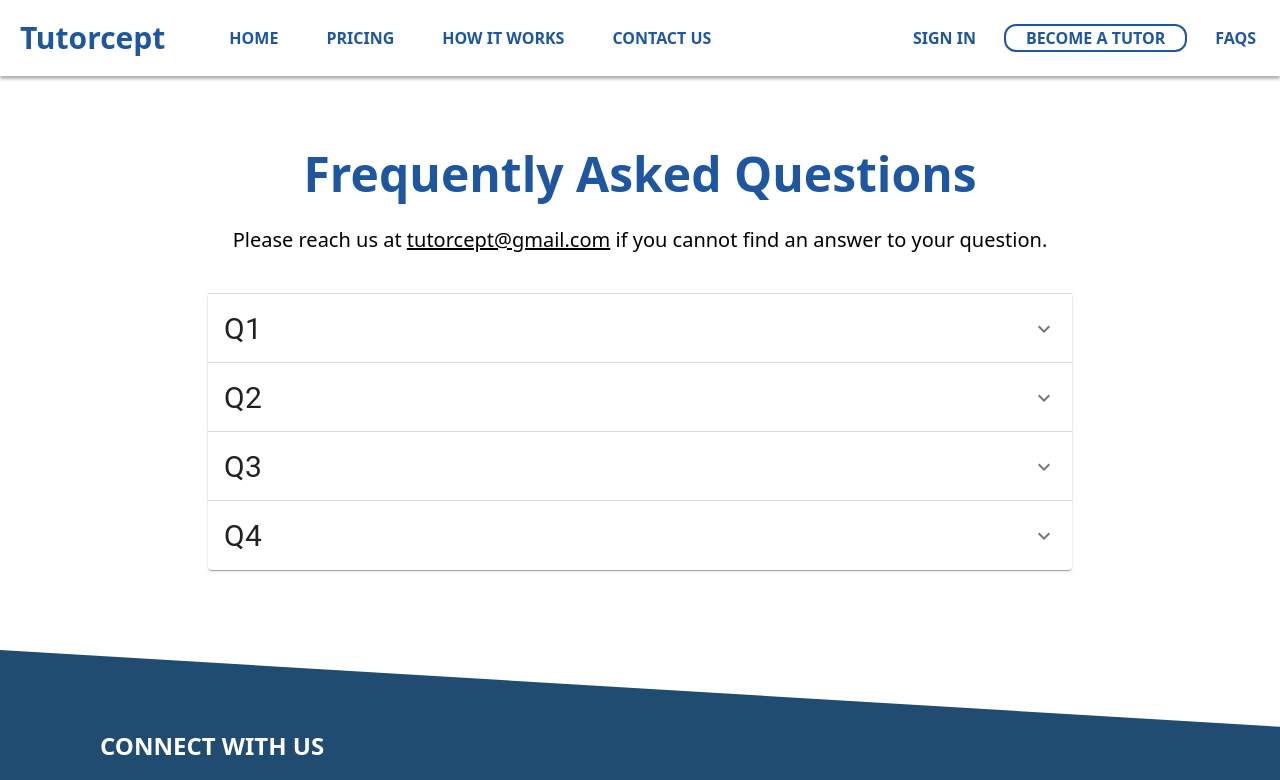
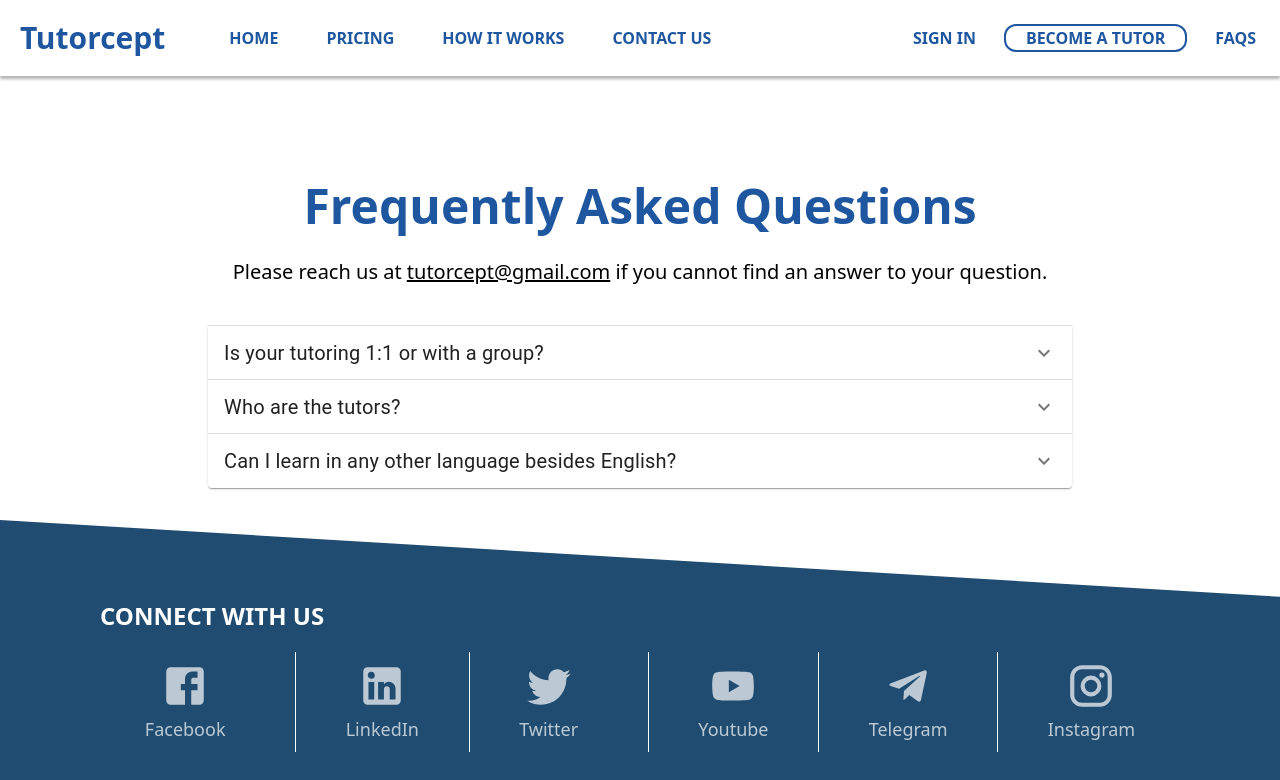
Before and after one commit to ati07/Tutorcept, a Next.js app: page /faqs in a window 1280 px wide. Shown: the top 780 px of the page. Built offline with nearby package versions, Linux system fonts and the light colour scheme.

Commit message:
22th commit

```diff
--- a/component/Header.js
+++ b/component/Header.js
@@ -78,7 +78,7 @@ function Header() {
   return (
     <div
       className={`${
-        clr ? "w-full lg:pl-5 fixed top-0 bg-white transition duration-700 ease-in-out header" : "absolute top-[0px] w-[96%]"
+        clr ? "w-full lg:max-w-[96%] fixed top-0 bg-white transition duration-700 ease-in-out header" : "absolute top-[0px] lg:w-[96%]"
       } lg:py-4 border-b-[1px] border-[#ababab] font-semibold text-base flex items-center justify-between z-20`}
     >
       <div className="flex">
@@ -161,6 +161,8 @@ function Header() {
         ))}
       </div>
       <Dialog
+      scroll='body'
+        maxWidth='true'
         open={open}
         TransitionComponent={Transition}
         keepMounted
--- a/pages/_app.js
+++ b/pages/_app.js
@@ -2,9 +2,9 @@ import '../styles/globals.css'
 
 function MyApp({ Component, pageProps }) {
   return(
-  <div>
+
   <Component {...pageProps} />
-  </div>
+
   )
 }
 
--- a/pages/faqs.js
+++ b/pages/faqs.js
@@ -13,19 +13,47 @@ import Typography from "@material-ui/core/Typography";
 import ExpandMoreIcon from "@material-ui/icons/ExpandMore";
 
 function Faqs() {
+  const data = [
+    {
+      qid: 1,
+      question: "Is your tutoring 1:1 or with a group?",
+      answer:
+        "Yes, Tutorcept provides both 1:1 as well as tutoring of a small group (1:10). Our tutors are trained to deliver lessons for an individual’s need and a group too.",
+    },
+    {
+      qid: 2,
+      question: "Who are the tutors?",
+      answer:
+        "Our tutors come from diverse backgrounds including current and former teachers, experienced professionals from the medical, engineering, and humanities field. We recruit tutors from top colleges and universities who are experts in their respective academic subjects and passionate about helping students achieve their goals.",
+    },
+    {
+      qid: 3,
+      question: "Can I learn in any other language besides English?",
+      answer:
+        "We offer tutoring in English as students find it the most comfortable language. Besides, we also have the option of Tutoring in Hindi for the students following Indian Curriculums. Very soon we shall be expanding our tutoring services in several other languages too.",
+    },
+  ];
   const useStyles = makeStyles((theme) => ({
     root: {
       width: "80%",
       height: 600,
     },
     heading: {
-      fontSize: theme.typography.pxToRem(30),
-      flexBasis: "33.33%",
+      fontSize: theme.typography.pxToRem(20),
+      // flexBasis: "33.33%",
       flexShrink: 0,
+      color:'#1e56a0',
+    },
+    headingWithNoColor: {
+      fontSize: theme.typography.pxToRem(20),
+      // flexBasis: "33.33%",
+      flexShrink: 0,
+      // color:'#1e56a0',
     },
     secondaryHeading: {
       fontSize: theme.typography.pxToRem(15),
       color: theme.palette.text.secondary,
+      opacity:1,
     },
   }));
   const classes = useStyles();
@@ -35,99 +63,42 @@ function Faqs() {
     setExpanded(isExpanded ? panel : false);
   };
   return (
-    <div className="w-full h-[500px]">
+    <div className="w-full h-auto">
       {/* <TopHeader /> */}
       <WhiteHeader />
 
-      <div className="w-full h-[500px] flex flex-col mt-[150px] px-52">
-        <div className='text-center pb-10'>
-        <h1 className='text-5xl text-[#1e56a0] font-bold pb-7'>Frequently Asked Questions</h1>
-        <p className='text-xl'>Please reach us at <u>tutorcept@gmail.com</u> if you cannot find an answer to your question.</p>
+      <div className="w-full h-auto flex flex-col mt-[150px] px-52 py-8">
+        <div className="text-center pb-10">
+          <h1 className="text-5xl text-[#1e56a0] font-bold pb-7">
+            Frequently Asked Questions
+          </h1>
+          <p className="text-xl">
+            Please reach us at <u>tutorcept@gmail.com</u> if you cannot find an
+            answer to your question.
+          </p>
         </div>
+        {data.map((item, i) => (
           <Accordion
-          expanded={expanded === "panel1"}
-          onChange={handleChange("panel1")}
+          key={i}
+            expanded={expanded === `panel${i + 1}`}
+            onChange={handleChange(`panel${i + 1}`)}
           >
             <AccordionSummary
               expandIcon={<ExpandMoreIcon />}
-            aria-controls="panel1bh-content"
-            id="panel1bh-header"
+              aria-controls={`panel${i + 1}bh-content`}
+              id={`panel${i}bh-header`}
             >
-            <Typography className={classes.heading}>
-              Q1
+              <Typography className={expanded === `panel${i + 1}`?`${classes.heading}`:`${classes.headingWithNoColor}`}>
+                {item["question"]}
               </Typography>
-            {/* <Typography className={classes.secondaryHeading}>I am an accordion</Typography> */}
+              {/* <Typography >I am an accordion</Typography> */}
             </AccordionSummary>
             <AccordionDetails>
-            <Typography>
-              Nulla facilisi. Phasellus sollicitudin nulla et quam mattis
-              feugiat. Aliquam eget maximus est, id dignissim quam.
-            </Typography>
+              <Typography >{item["answer"]}</Typography>
             </AccordionDetails>
           </Accordion>
-        <Accordion
-          expanded={expanded === "panel2"}
-          onChange={handleChange("panel2")}
-        >
-          <AccordionSummary
-            expandIcon={<ExpandMoreIcon />}
-            aria-controls="panel2bh-content"
-            id="panel2bh-header"
-          >
-            <Typography className={classes.heading}>Q2</Typography>
-            {/* <Typography className={classes.secondaryHeading}>
-            You are currently not an owner
-          </Typography> */}
-          </AccordionSummary>
-          <AccordionDetails>
-            <Typography>
-              Donec placerat, lectus sed mattis semper, neque lectus feugiat
-              lectus, varius pulvinar diam eros in elit. Pellentesque convallis
-              laoreet laoreet.
-            </Typography>
-          </AccordionDetails>
-        </Accordion>
-        <Accordion
-          expanded={expanded === "panel3"}
-          onChange={handleChange("panel3")}
-        >
-          <AccordionSummary
-            expandIcon={<ExpandMoreIcon />}
-            aria-controls="panel3bh-content"
-            id="panel3bh-header"
-          >
-            <Typography className={classes.heading}>
-              Q3
-            </Typography>
-            {/* <Typography className={classes.secondaryHeading}>
-            Filtering has been entirely disabled for whole web server
-          </Typography> */}
-          </AccordionSummary>
-          <AccordionDetails>
-            <Typography>
-              Nunc vitae orci ultricies, auctor nunc in, volutpat nisl. Integer
-              sit amet egestas eros, vitae egestas augue. Duis vel est augue.
-            </Typography>
-          </AccordionDetails>
-        </Accordion>
-        <Accordion
-          expanded={expanded === "panel4"}
-          onChange={handleChange("panel4")}
-        >
-          <AccordionSummary
-            expandIcon={<ExpandMoreIcon />}
-            aria-controls="panel4bh-content"
-            id="panel4bh-header"
-          >
-            <Typography className={classes.heading}>Q4</Typography>
-          </AccordionSummary>
-          <AccordionDetails>
-            <Typography>
-              Nunc vitae orci ultricies, auctor nunc in, volutpat nisl. Integer
-              sit amet egestas eros, vitae egestas augue. Duis vel est augue.
-            </Typography>
-          </AccordionDetails>
-        </Accordion>
+  ))}
+
       </div>
       {/* <ComingSoon content='it'/> */}
       <Footer />
--- a/pages/index.js
+++ b/pages/index.js
@@ -16,7 +16,7 @@ export default function Home() {
         <link rel="icon" href="/favicon.ico" />
       </Head>
       {/* <TopHeader/>      */}
-     <Header cr={false}/>
+      <Header cr={false}/>
      <Banner Title="Comming Soon"/>
      <HowItWorks/>
      <WhyUs/>
--- a/pages/otp.js
+++ b/pages/otp.js
@@ -20,16 +20,13 @@ const LoginComponent = () => {
     console.log("INside");
   };
   console.log(email);
-  const goToLogin=()=>{
-      router.push('/login');
-  }
   return (
-    <div className="flex flex-col items-center justify-center h-auto lg:md:flex lg:md:items-center lg:md:justify-center">
-      <div className="grid w-full h-auto grid-cols-12 py-24 overflow-hidden md:py-12 lg:py-0 px-50">
+    <div className="m-auto flex flex-col items-center justify-center h-auto lg:md:flex lg:md:items-center lg:md:justify-center py-12">
+      <div className="grid border-2 border-blue-600 lg:md:p-0 lg:md:m-0 w-full h-[500px] grid-cols-12 overflow-hidden px-50">
         {/* <div className='lgshape w-[100px] h-[100px] bg-red-400'></div> */}
 
         {/* <div className='animate-spin lgsquare w-[100px] h-[100px] bg-gray-400'></div> */}
-        <div className='w-0 h-0 md:w-auto md:auto lg:w-auto lg:h-auto md:col-span-7 md:col-start-1 lg:col-span-7'>
+        <div className='w-0 h-0 md:w-auto lg:md:m-0 md:col-span-7 md:col-start-1 lg:col-span-7'>
           <Image src='/otp.png' className='' width={800} height={600} alt='otpImage'/>
         </div>
         <div className="flex items-center justify-center w-full h-auto col-span-12 lg:md:flex lg:md:items-center lg:md:justify-center md:col-span-4 lg:col-start-8 rounded-2xl">
--- a/styles/globals.css
+++ b/styles/globals.css
@@ -3,8 +3,22 @@
 @tailwind utilities;
 
 body {
+  /* display: block; */
+  position:absolute;
+  box-sizing: border-box;
+width: 100vw;
   overflow-x: hidden;
+  /* border: solid #5B6DCD 10px;
+padding: 5px;
+margin: 0;
+  overflow-y: scroll; */
+
 }
+/* ::-webkit-scrollbar {
+  width: 20px;
+position: fixed;
+z-index: 10;
+} */
 .footer{
   /* webkit-clip-path: polygon(0 0,100% 3vw,100% 100%,0 calc(100% - 3vw)); */
   /* Tilted from left side top and bottom */
```
Lines whose indentation alone changed are shown as unchanged.
